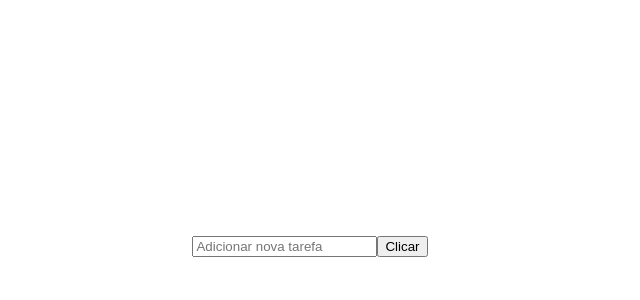
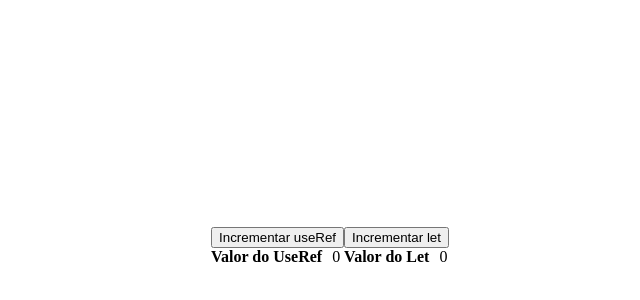
Before and after one commit to FabioMTeixeira/Cubos-Academy, a React (Create React App) app in the folder Modulo3/Aula4/events-react/: page / in a window 1280 px wide. Shown: the part 162-462 px from the top of the page, without its empty margins (310-950 px from the left). Built offline with nearby package versions, Linux system fonts and the light colour scheme.

Commit message:
feat: new useRef

```diff
--- /dev/null
+++ b/Modulo3/Aula4/events-react/src/App7.js
@@ -0,0 +1,43 @@
+import './App.css';
+import { useRef } from 'react';
+
+export default function App7() {
+  let count = 0;
+  const countRef = useRef(0);
+  const spanRef = useRef(null);
+  const spanLetRef = useRef(null);
+
+
+  function incrementRef() {
+    countRef.current = countRef.current + 1;
+    spanRef.current.innerText = countRef.current;
+  }
+
+  function incrementLet() {
+    count = count + 1;
+    spanLetRef.current.innerText = count;
+  }
+
+  return (
+    <div className="App">
+      <div>
+        <button onClick={() => incrementRef()}>
+          Incrementar useRef
+        </button>
+        <div>
+          <strong style={{ marginRight: '10px' }}>Valor do UseRef</strong>
+          <span ref={spanRef}>0</span>
+        </div>
+      </div>
+      <div>
+        <button onClick={() => incrementLet()}>
+          Incrementar let
+        </button>
+        <div>
+          <strong style={{ marginRight: '10px' }}>Valor do Let</strong>
+          <span ref={spanLetRef}>0</span>
+        </div>
+      </div>
+    </div >
+  );
+}
--- a/Modulo3/Aula4/events-react/src/index.js
+++ b/Modulo3/Aula4/events-react/src/index.js
@@ -7,11 +7,12 @@ import App3 from './App3';
 import App4 from './App4';
 import App5 from './App5';
 import App6 from './App6';
+import App7 from './App7';
 
 const root = ReactDOM.createRoot(document.getElementById('root'));
 root.render(
   <React.StrictMode>
     {/* <App /> */}
-    <App6 />
+    <App7 />
   </React.StrictMode>
 );
```
